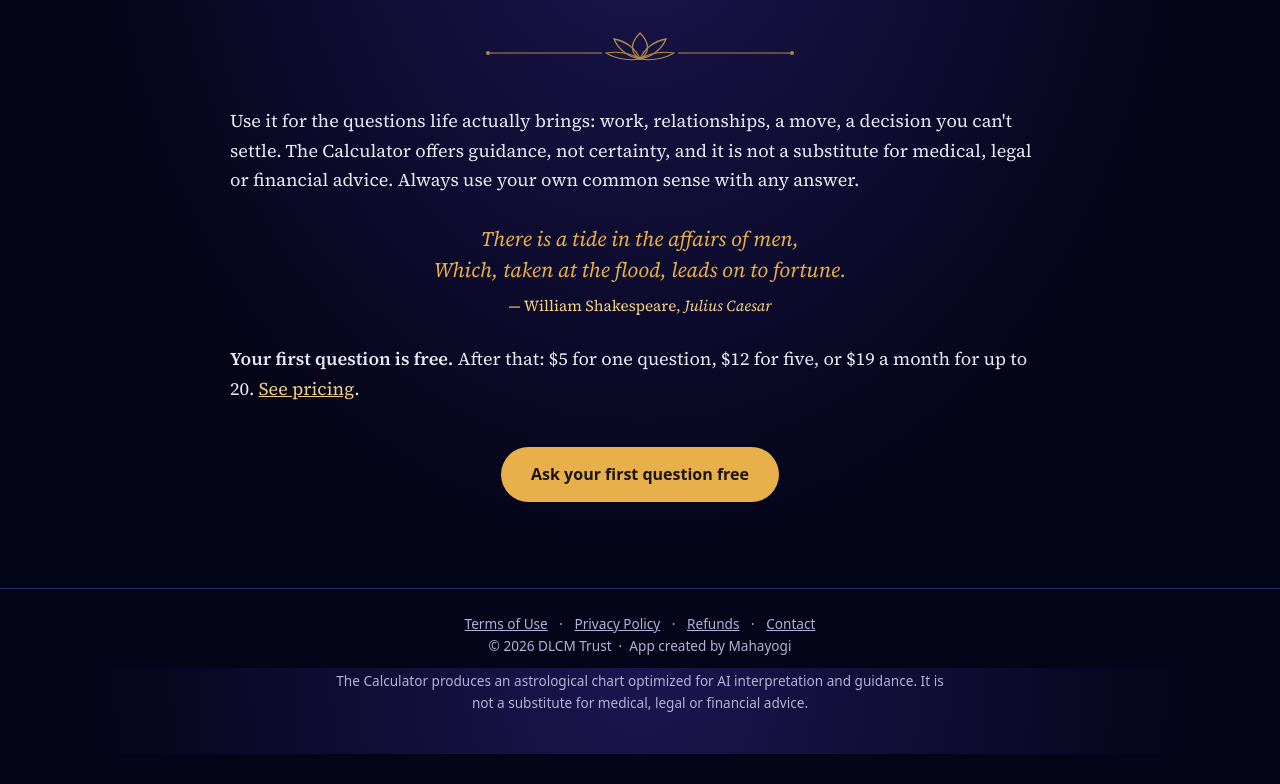
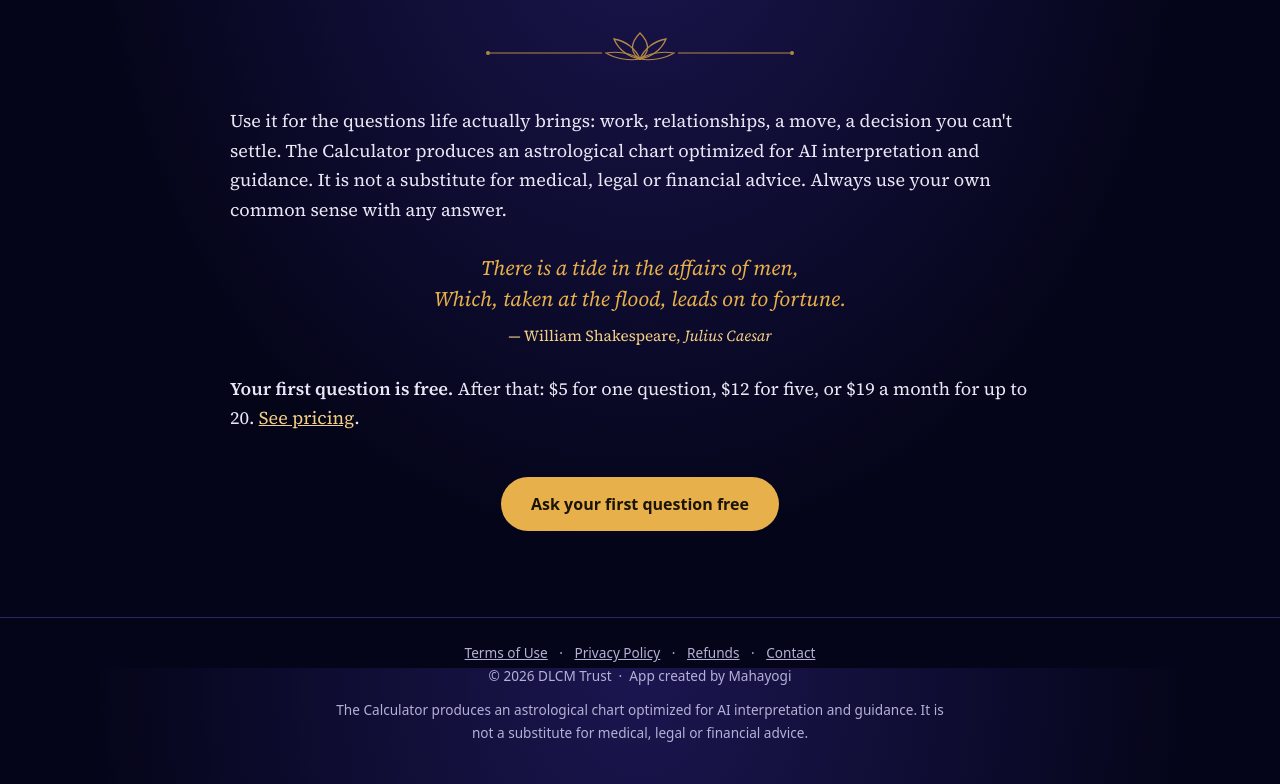
Before and after one commit to dlcministriestrust-cpu/mahayogijyotish-website, a plain HTML site: page index.html in a window 1280 px wide. Shown: the part 2532-3316 px from the top of the page. Before the commit the page ends 3286 px from the top, so only its background shows below. Drawn offline with nearby package versions, Linux system fonts and the light colour scheme.

Commit message:
Home page body line matches footer wording (Cliff 11-17)

```diff
--- a/index.html
+++ b/index.html
@@ -100,7 +100,7 @@
 <path d="M160 32 C170 34 184 32 194 26 C180 24 168 27 160 32Z" fill="none" stroke="currentColor" stroke-width="1.1"/>
 </svg></div>
 
-<p>Use it for the questions life actually brings: work, relationships, a move, a decision you can't settle. The Calculator offers guidance, not certainty, and it is not a substitute for medical, legal or financial advice. Always use your own common sense with any answer.</p>
+<p>Use it for the questions life actually brings: work, relationships, a move, a decision you can't settle. The Calculator produces an astrological chart optimized for AI interpretation and guidance. It is not a substitute for medical, legal or financial advice. Always use your own common sense with any answer.</p>
 <div style="text-align:center;margin:1.6em auto 1.4em;max-width:30em;"><p style="font-style:italic;color:#e8b04a;font-size:1.15em;line-height:1.5;margin:0;">There is a tide in the affairs of men,<br>Which, taken at the flood, leads on to fortune.</p><p style="font-size:.85em;color:var(--gold-soft,#f3cf86);margin:.5em 0 0;">— William Shakespeare, <em>Julius Caesar</em></p></div>
 <p><strong>Your first question is free.</strong> After that: $5 for one question, $12 for five, or $19 a month for up to 20. <a href="pricing.html">See pricing</a>.</p>
 <p style="text-align:center"><a class="btn" href="https://app.mahayogijyotish.com/?from=website" target="_blank" rel="noopener">Ask your first question free</a></p>
```
